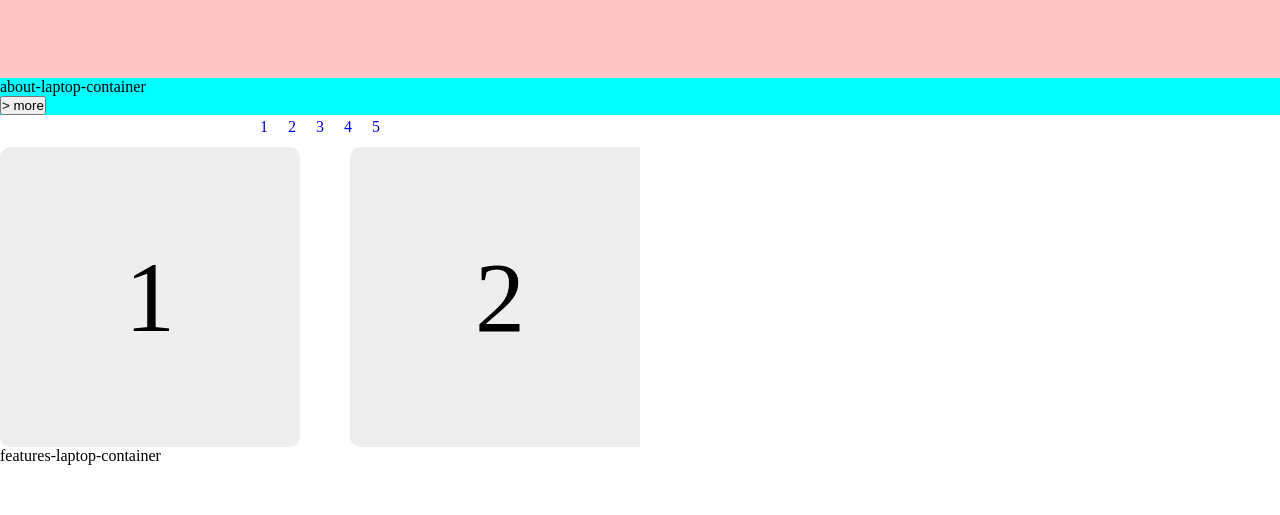
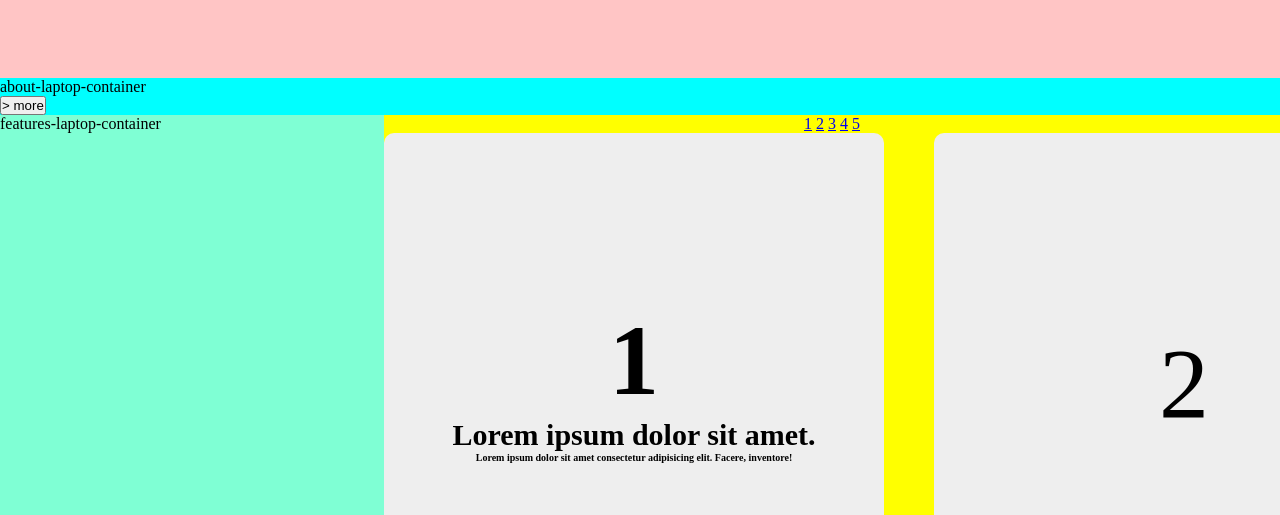
Before and after one commit to Queenshiba/katekyo, a plain HTML site: page dist/index.html in a window 1280 px wide. Shown: the part 642-1157 px from the top of the page. Before the commit the page ends 1107 px from the top, so only its background shows below. Drawn offline with Linux system fonts and the light colour scheme.

Commit message:
changed slides

```diff
--- a/dist/index.html
+++ b/dist/index.html
@@ -44,7 +44,14 @@
         <button>> more</button>
     </div>
 
-    <div class="slider">
+
+
+    <div id="features-laptop-container">
+
+        <div class="features-left">
+<p>features-laptop-container</p>
+        </div>
+        <div class="features-right">
 
             <a href="#slide-1">1</a>
             <a href="#slide-2">2</a>
@@ -53,30 +60,26 @@
             <a href="#slide-5">5</a>
 
             <div class="slides">
-            <div id="slide-1">
-                1
+                <div id="slide-1" class="slide-feature">
+                    <h2>1</h2>
+                    <h3>Lorem ipsum dolor sit amet.</h3>
+                    <h4>Lorem ipsum dolor sit amet consectetur adipisicing elit. Facere, inventore!</h4>
                 </div>
-            <div id="slide-2">
+                <div id="slide-2" class="slide-feature">
                     2
                 </div>
-            <div id="slide-3">
+                <div id="slide-3" class="slide-feature">
                     3
                 </div>
-            <div id="slide-4">
+                <div id="slide-4" class="slide-feature">
                     4
                 </div>
-            <div id="slide-5">
+                <div id="slide-5" class="slide-feature">
                     5
                 </div>
             </div>
         </div>
 
-
-    <div id="features-laptop-container">
-        <p>features-laptop-container</p>
-        <div class="featuresbox"></div>
-        <div class="featuresbox"></div>
-        <div class="featuresbox"></div>
 
 
 
--- a/dist/style.css
+++ b/dist/style.css
@@ -71,12 +71,37 @@ nav a {
     background-color: aqua;
 }
 
-.slider {
-    width: 50%;
+#features-laptop-container {
+    display: flex;
+    height: 50vh;
+}
+
+.features-left {
+    width: 30%;
+    background-color: aquamarine;
+}
+
+.features-right {
+    background-color: yellow;
+    width: 70%;
     text-align: center;
     overflow: hidden;
 }
 
+.slide-feature {
+    display: flex;
+    flex-direction: column;
+}
+
+.slide-feature h2{
+    font-size: 1em;
+}
+.slide-feature h3{
+    font-size: 0.3em;
+}
+.slide-feature h4{
+    font-size: 0.1em;
+}
 .slides {
     display: flex;
     overflow-x: auto;
@@ -106,8 +131,8 @@ nav a {
 .slides>div {
     scroll-snap-align: start;
     flex-shrink: 0;
-    width: 300px;
-    height: 300px;
+    width: 500px;
+    height: 500px;
     margin-right: 50px;
     border-radius: 10px;
     background: #eee;
```
Lines whose indentation alone changed are shown as unchanged.
